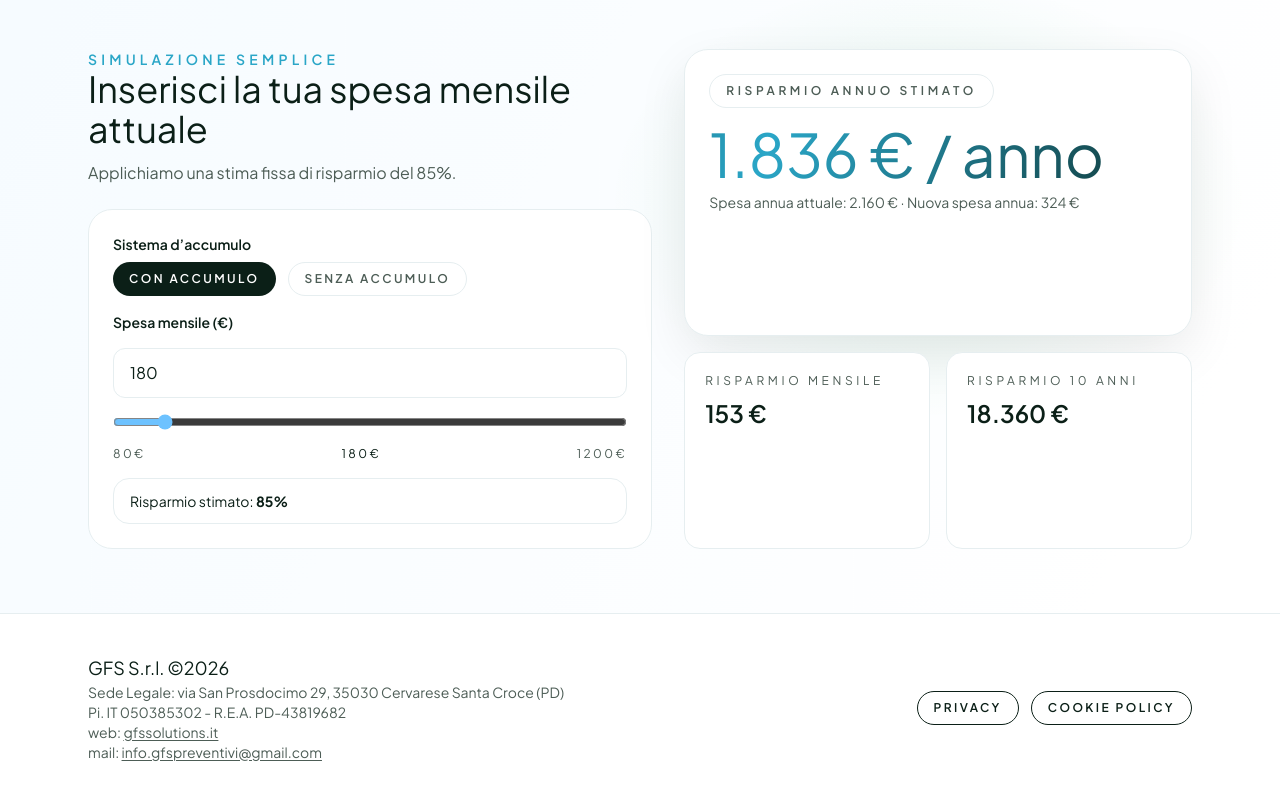
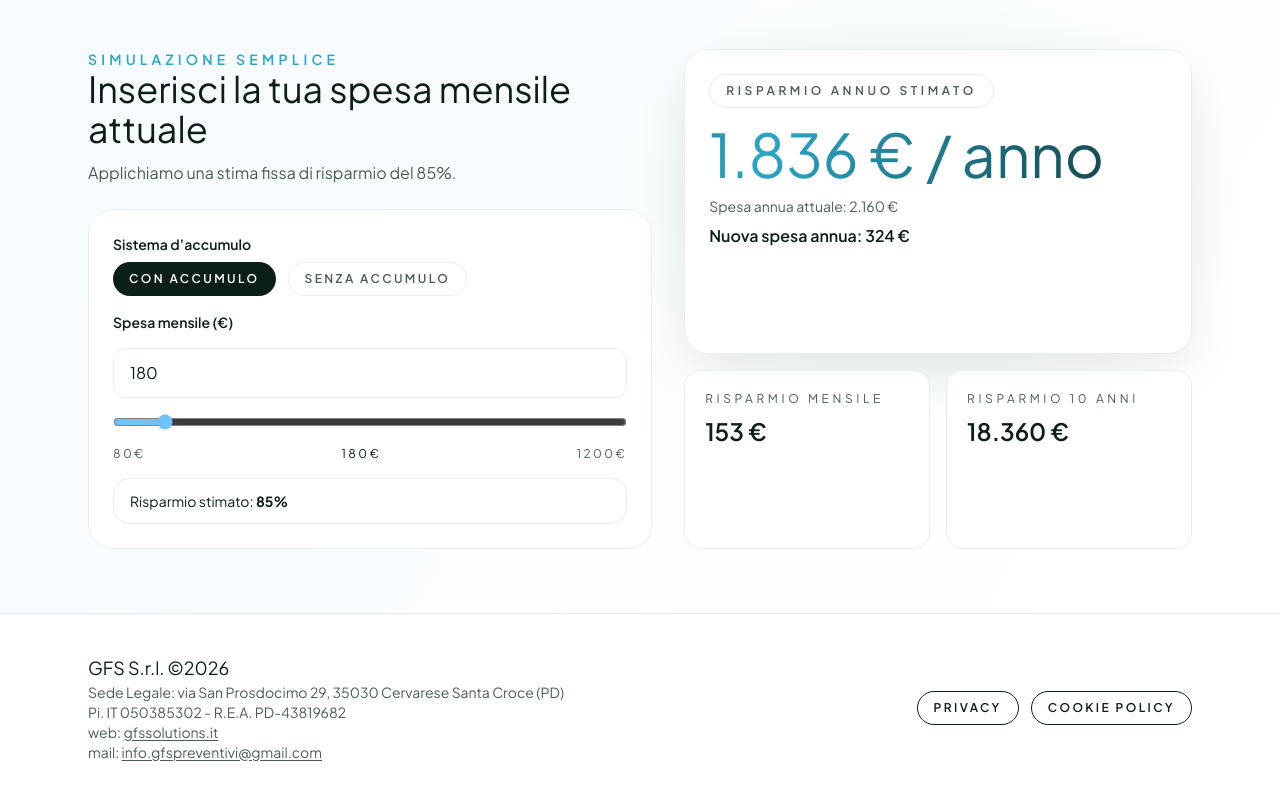
Before and after one commit to maxmin75/GFSsolution2026, a Next.js app: page / in a window 1280 px wide. Shown: the part 2144-2944 px from the top of the page. Built offline with nearby package versions, Linux system fonts and the light colour scheme.

Commit message:
Highlight new annual cost

```diff
--- a/src/app/page.tsx
+++ b/src/app/page.tsx
@@ -665,10 +665,11 @@ export default function Home() {
             <p className="mt-4 font-display text-5xl text-shimmer sm:text-6xl">
               {formatEuro(annualSavings)} / anno
             </p>
-            <p className="mt-2 text-sm text-[var(--ink-muted)]">
-              Spesa annua attuale: {formatEuro(annualCost)} · Nuova spesa annua:
-              {" "}
-              {formatEuro(newAnnualCost)}
+            <p className="mt-3 text-sm text-[var(--ink-muted)]">
+              Spesa annua attuale: {formatEuro(annualCost)}
+              <span className="mt-2 block text-base font-semibold text-[var(--foreground)]">
+                Nuova spesa annua: {formatEuro(newAnnualCost)}
+              </span>
             </p>
           </div>
           <div className="grid gap-4 sm:grid-cols-2">
```
